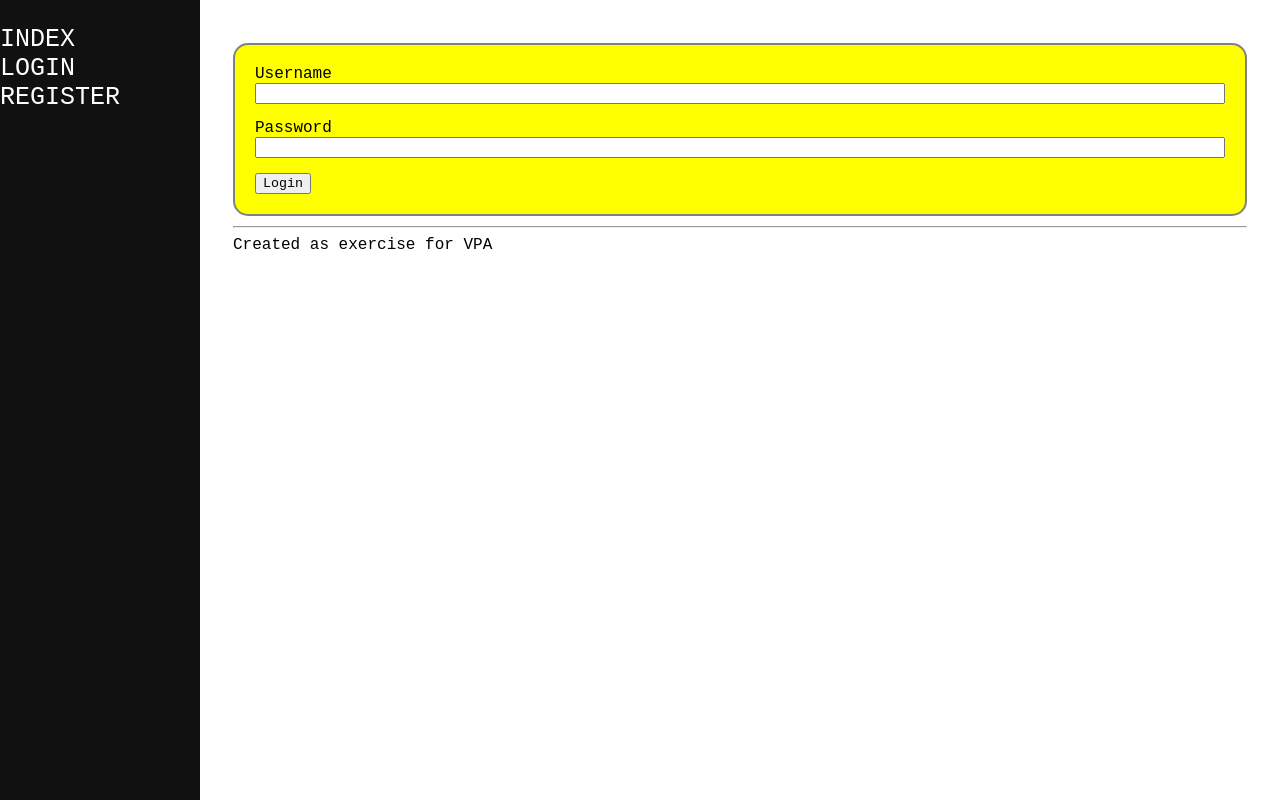
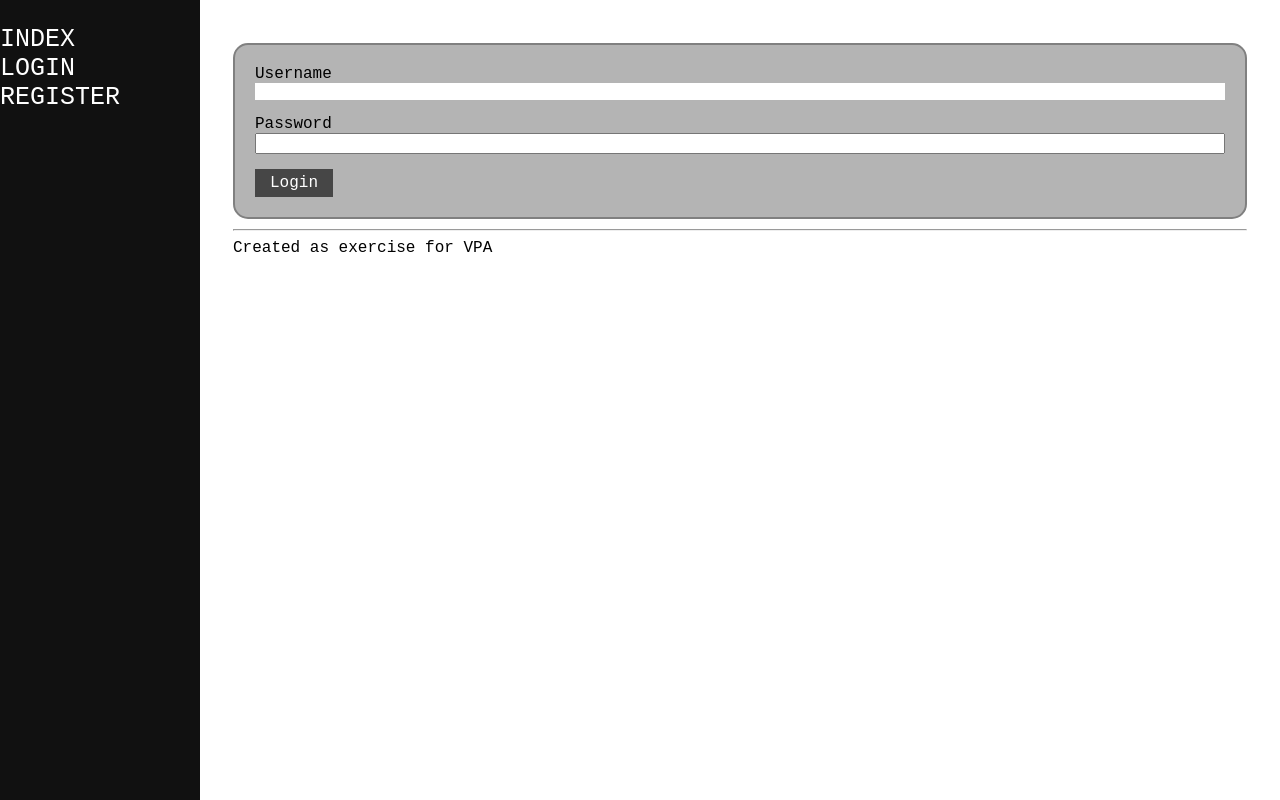
Before and after one commit to UnizaMatBre/VPA_MB_Semestralka, a Flask app: page /login in a window 1280 px wide. Run offline with Flask 3, Linux system fonts and the light colour scheme.

Commit message:
Tinkered around with styles

```diff
--- a/VPA_Website/static/styles.css
+++ b/VPA_Website/static/styles.css
@@ -77,12 +77,31 @@
 
 
 .content-top-div {
-    background-color: yellow;
+    background-color: rgb(180, 180, 180);
     border: 2px solid gray;
     border-radius: 15px;
 
     padding: 20px;
     margin: 10px 0;
+}
+
+input[type=submit] {
+  background-color: rgb(70, 70, 70);
+  border: none;
+  color: white;
+  padding: 5px 15px;
+  text-align: center;
+  text-decoration: none;
+  display: inline-block;
+  font-size: 16px;
+}
+
+input[type=text] {
+  border: none;
+}
+
+input[type=text]:focus {
+  border-color: lightblue;
 }
 
 .form-label-input-div {
```
